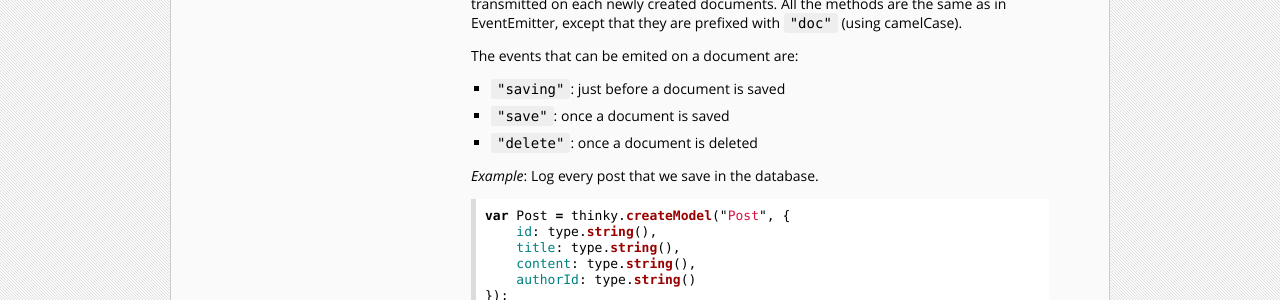
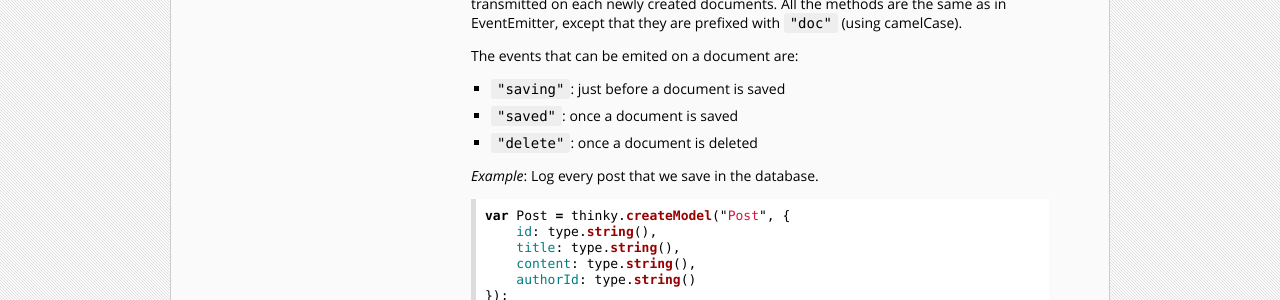
Before and after one commit to neumino/thinky, a Jekyll site: the page built from documentation/api/model.md, in a window 1280 px wide and 900 px high, scrolled down 11443 px. Shown: the part 223-523 px from the top of the window. Built offline with Jekyll 4.4.1, drawn with Linux system fonts in a browser that asks for light colours; Markdown is read by kramdown in place of the engine named in the settings.

Commit message:
Typo on the saved event - Fix #341

```diff
--- a/documentation/api/model.md
+++ b/documentation/api/model.md
@@ -777,7 +777,7 @@ are prefixed with `"doc"` (using camelCase).
 The events that can be emited on a document are:
 
 - `"saving"`: just before a document is saved
-- `"save"`: once a document is saved
+- `"saved"`: once a document is saved
 - `"delete"`: once a document is deleted
 
 
```
